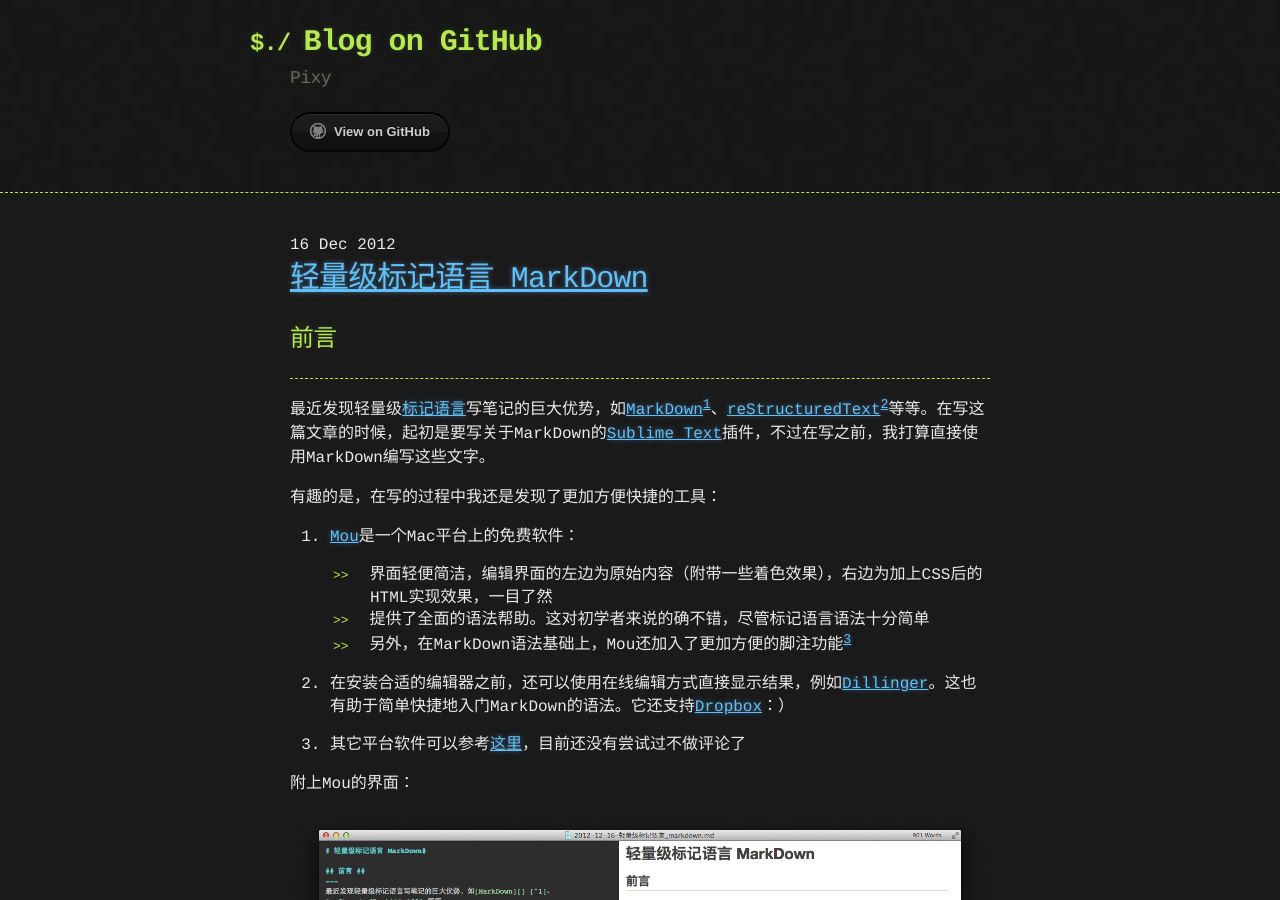
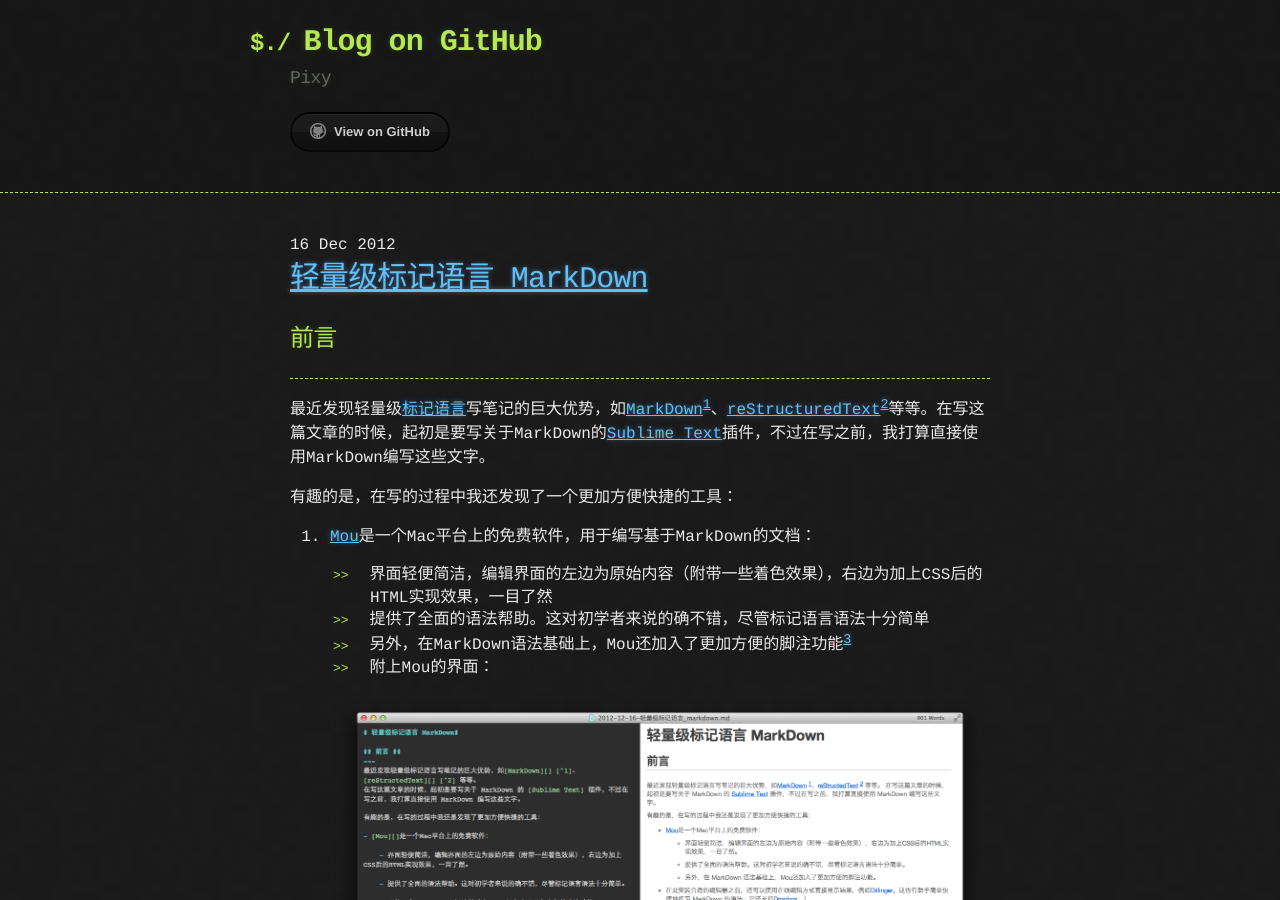
Before and after one commit to pixystone/pixystone.github.com, a Jekyll site: the page built from index.html, in a window 1280 px wide and 900 px high. Built offline with Jekyll 4.4.1, drawn with Linux system fonts in a browser that asks for light colours; some of the changed text lies outside the part shown.

Commit message:
Fix some sentence, rename the file without Chinese characters.

```diff
--- a/_posts/2012-12-16-轻量级标记语言_markdown.md
+++ b/_posts/2012-12-16-light-weight-of-markup-language-markdown.md
@@ -7,21 +7,21 @@ title: "轻量级标记语言 MarkDown"
 ---
 最近发现轻量级[标记语言]写笔记的巨大优势，如[MarkDown][][^1]、[reStructuredText][][^2]等等。在写这篇文章的时候，起初是要写关于MarkDown的[Sublime Text]插件，不过在写之前，我打算直接使用MarkDown编写这些文字。
 
-有趣的是，在写的过程中我还是发现了更加方便快捷的工具：
+有趣的是，在写的过程中我还发现了一个更加方便快捷的工具：
 
-1. [Mou][]是一个Mac平台上的免费软件：
+1. [Mou][]是一个Mac平台上的免费软件，用于编写基于MarkDown的文档：
 
 	- 界面轻便简洁，编辑界面的左边为原始内容（附带一些着色效果），右边为加上CSS后的HTML实现效果，一目了然
 	- 提供了全面的语法帮助。这对初学者来说的确不错，尽管标记语言语法十分简单
 	- 另外，在MarkDown语法基础上，Mou还加入了更加方便的脚注功能[^3]
+	- 附上Mou的界面：
+
+	![Mou-screenshot](/images/2012-12-15-Mou.png)
 
 2. 在安装合适的编辑器之前，还可以使用在线编辑方式直接显示结果，例如[Dillinger][]。这也有助于简单快捷地入门MarkDown的语法。它还支持[Dropbox][]：）
 
 3. 其它平台软件可以参考[这里](http://wowubuntu.com/markdown/)，目前还没有尝试过不做评论了
 
-附上Mou的界面：
-
-![Mou-screenshot](/images/2012-12-15-Mou.png)
 
 ## MarkDown的魔力 ##
 ---
@@ -38,6 +38,8 @@ title: "轻量级标记语言 MarkDown"
 - 之前已近习惯使用Evernote（印象笔记）作为强大的信息收集工具，现在，完全可以直接在Evernote中以标记语言的语法记录心得了。甚至，将转换后美观的HTML页面直接保存在笔记中
 
 ## Sublime Text 插件
+---
+鉴于不同的解释器所表现的HTML效果不尽相同，最好能够统一使用的解释器及其额外的插件。由于博客使用GitHub推荐的jekyll，因此使用一个编辑器+command tool的方式生成html文件预览最终效果更加方便。
 
 [Sublime Text]很好很强大，我最喜欢用的文本编辑器，因为它还附带了轻量级的编译功能，小段代码的测试很方便。这里不多介绍以免抢了MD风头：）SublimeText拥有MarkDown相应的插件，可以用于快速编辑，详细可见这里的[教程](http://lucifr.com/2012/07/12/markdownediting-for-sublime-text-2/)
 
```
